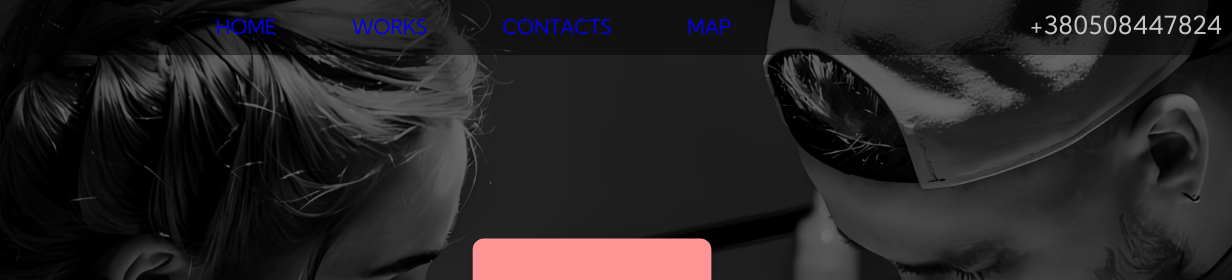
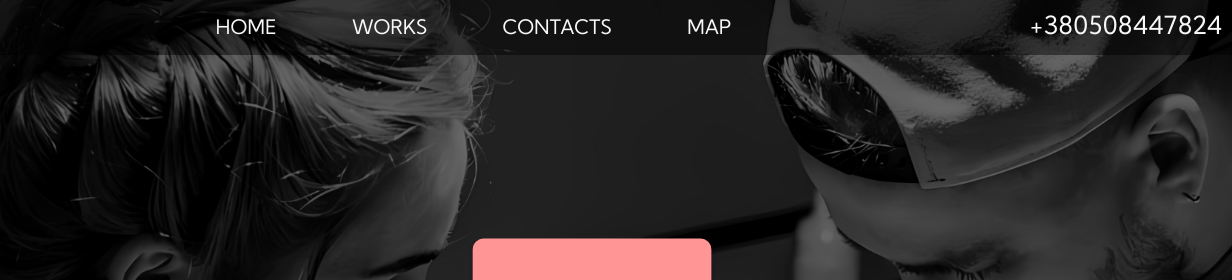
Before and after one commit to DmitriyPryzov/7Lines, a plain HTML site: page index.html in a window 1280 px wide. Shown: the top 280 px of the page, 48-1280 px from the left. Drawn offline with Linux system fonts and the light colour scheme.

Commit message:
set styles links

```diff
--- a/css/main.css
+++ b/css/main.css
@@ -15,6 +15,10 @@ ul {
 a {
     text-decoration: none;
 }
+a:active, a:visited, a:link {
+    color: #F8F8F8;
+}
+
 
 .container {
     max-width: 1140px;
```
